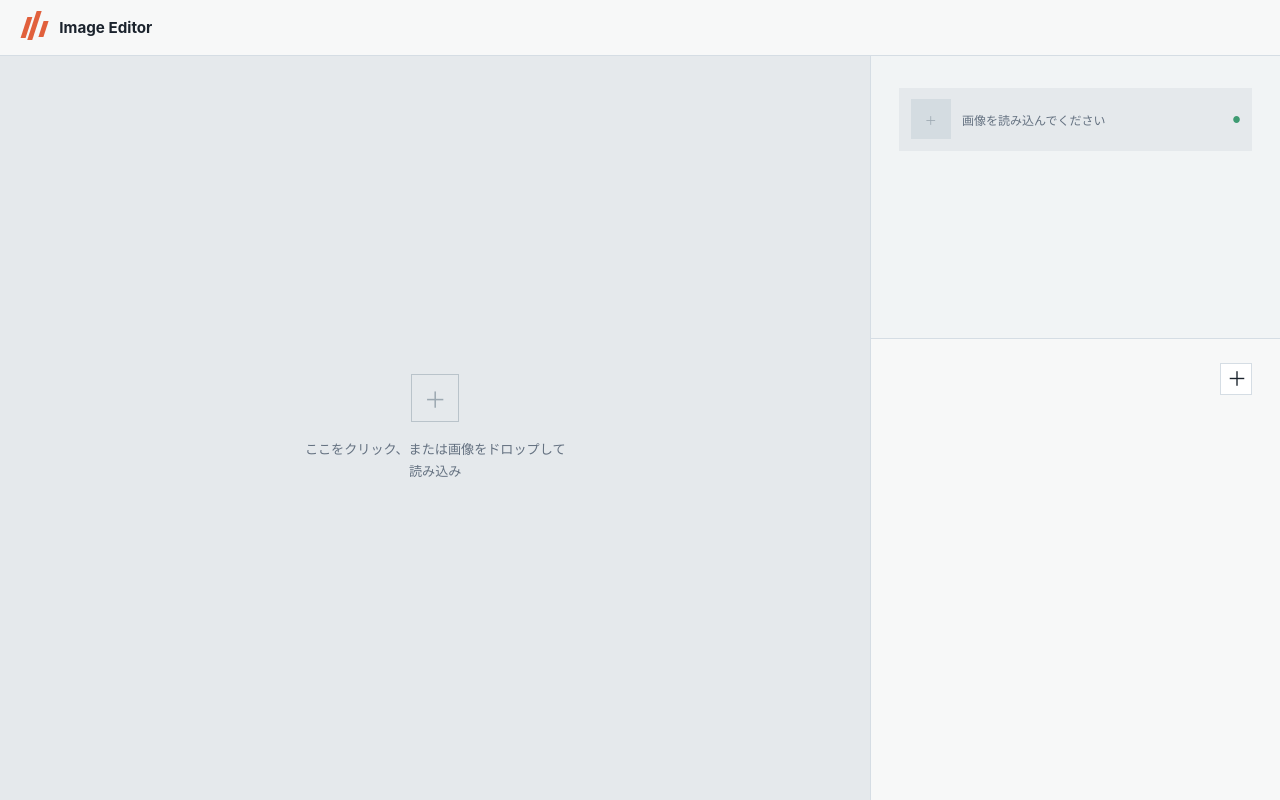
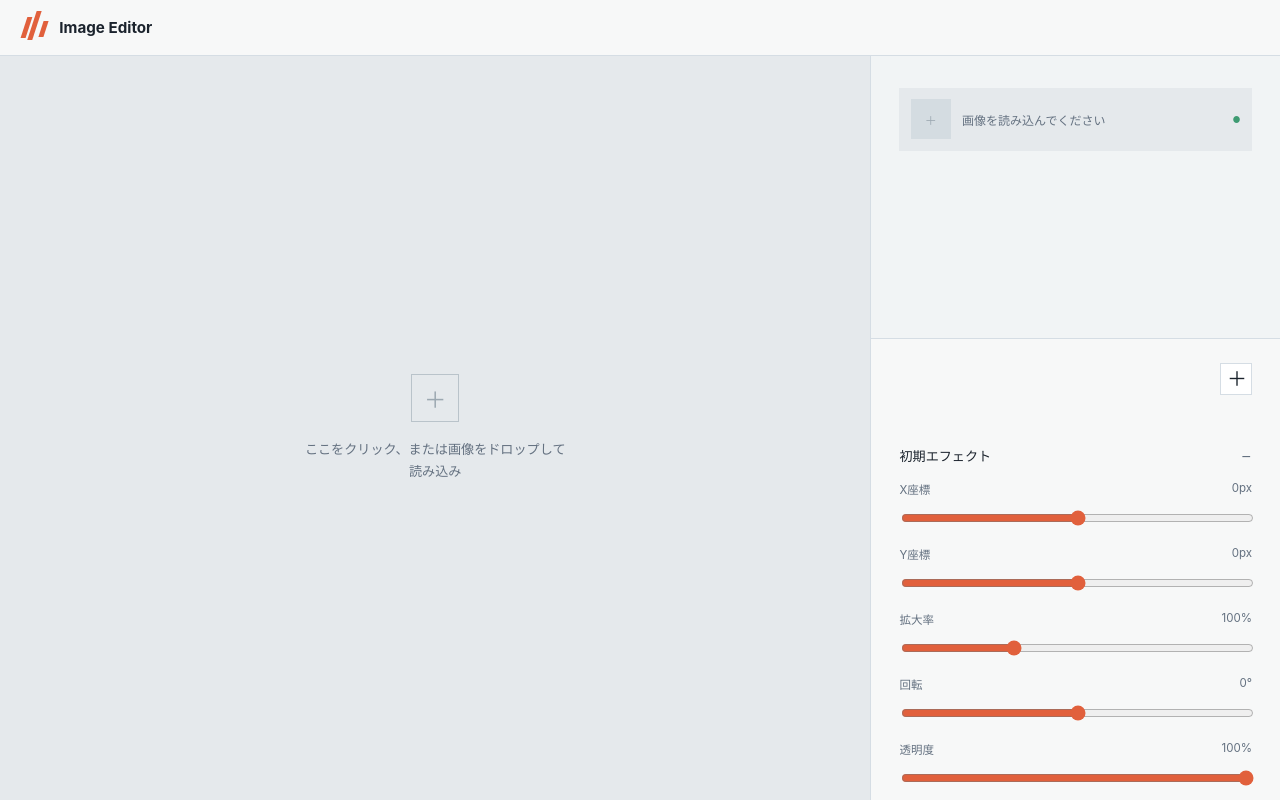
Before and after one commit to ak-2302/image_editor, a React (Vite) app: page / in a window 1280 px wide. Built offline with nearby package versions, Linux system fonts and the light colour scheme.

Commit message:
[AI] 初期エフェクトのレイヤー設定を追加

```diff
--- a/src/App.tsx
+++ b/src/App.tsx
@@ -1,5 +1,7 @@
 import { useRef, useState, type ChangeEvent, type DragEvent } from 'react'
 import './App.css'
+import InitialEffectsAccordion from './components/initial-effects/InitialEffectsAccordion'
+import type { InitialEffectKey, InitialEffectValues } from './components/initial-effects/effectTypes'
 
 type EffectName = 'brightness' | 'contrast' | 'grayscale' | 'sepia'
 const effectDefinitions: Array<{ name: EffectName; label: string; min: number; max: number; initial: number }> = [
@@ -20,6 +22,8 @@ function App() {
   const [sepia, setSepia] = useState(0)
   const [activeEffects, setActiveEffects] = useState<EffectName[]>([])
   const [expandedEffects, setExpandedEffects] = useState<EffectName[]>([])
+  const [initialEffectsOpen, setInitialEffectsOpen] = useState(true)
+  const [initialEffects, setInitialEffects] = useState<InitialEffectValues>({ x: 0, y: 0, scale: 100, rotation: 0, opacity: 100 })
   const [showEffectMenu, setShowEffectMenu] = useState(false)
 
   const loadFile = (file?: File) => {
@@ -38,6 +42,8 @@ function App() {
   }
   const effectValues: Record<EffectName, number> = { brightness, contrast, grayscale, sepia }
   const filter = `brightness(${brightness}%) contrast(${contrast}%) grayscale(${grayscale}%) sepia(${sepia}%)`
+  const imageTransform = `translate(${initialEffects.x}px, ${initialEffects.y}px) scale(${initialEffects.scale / 100}) rotate(${initialEffects.rotation}deg)`
+  const handleInitialEffectChange = (key: InitialEffectKey, value: number) => setInitialEffects((current) => ({ ...current, [key]: value }))
 
   return (
     <main className="editor_app">
@@ -45,7 +51,7 @@ function App() {
       <div className="editor_layout">
         <section className="canvas_panel" aria-label="編集キャンバス">
           <div className={`canvas_empty${isDragging ? ' is_dragging' : ''}`} onClick={() => !imageUrl && fileInputRef.current?.click()} onKeyDown={(event) => { if (!imageUrl && (event.key === 'Enter' || event.key === ' ')) fileInputRef.current?.click() }} onDragEnter={(event) => { event.preventDefault(); setIsDragging(true) }} onDragOver={(event) => event.preventDefault()} onDragLeave={() => setIsDragging(false)} onDrop={handleDrop} role={imageUrl ? undefined : 'button'} tabIndex={imageUrl ? undefined : 0}>
-            {imageUrl ? <img className="canvas_image" src={imageUrl} alt="編集キャンバスの画像" style={{ filter }} /> : <><span className="empty_cross" aria-hidden="true">＋</span><p>ここをクリック、または画像をドロップして読み込み</p></>}
+            {imageUrl ? <img className="canvas_image" src={imageUrl} alt="編集キャンバスの画像" style={{ filter, transform: imageTransform, opacity: initialEffects.opacity / 100 }} /> : <><span className="empty_cross" aria-hidden="true">＋</span><p>ここをクリック、または画像をドロップして読み込み</p></>}
             <input ref={fileInputRef} type="file" accept="image/jpeg,image/png,image/webp" onChange={handleFileChange} hidden />
           </div>
         </section>
@@ -55,7 +61,7 @@ function App() {
           </section>
           <section className="effects_section" aria-label="エフェクト設定">
           <div className="effects_toolbar"><button type="button" className="add_effect_button" aria-label="エフェクトを追加" aria-expanded={showEffectMenu} onClick={() => setShowEffectMenu((visible) => !visible)}>＋</button>{showEffectMenu && <div className="effect_menu">{effectDefinitions.filter(({ name }) => !activeEffects.includes(name)).map(({ name, label }) => <button type="button" key={name} onClick={() => { setActiveEffects((effects) => [...effects, name]); setExpandedEffects((effects) => [...effects, name]); setShowEffectMenu(false) }}>{label}</button>)}</div>}</div>
-          <div className="effect_controls">{activeEffects.map((name) => { const definition = effectDefinitions.find((effect) => effect.name === name)!; const isExpanded = expandedEffects.includes(name); return <div className={`effect_accordion${isExpanded ? ' is_open' : ''}`} key={name}><button type="button" className="effect_accordion_trigger" aria-expanded={isExpanded} onClick={() => setExpandedEffects((effects) => isExpanded ? effects.filter((effect) => effect !== name) : [...effects, name])}><b>{definition.label}</b><span>{isExpanded ? '−' : '＋'}</span></button>{isExpanded && <label className="range_control"><span><span>強度</span><output>{effectValues[name]}%</output></span><input type="range" min={definition.min} max={definition.max} value={effectValues[name]} onChange={(event) => updateEffect(name, Number(event.target.value))} /></label>}</div> })}</div>
+          <div className="effect_controls"><InitialEffectsAccordion values={initialEffects} isOpen={initialEffectsOpen} onToggle={() => setInitialEffectsOpen((open) => !open)} onChange={handleInitialEffectChange} />{activeEffects.map((name) => { const definition = effectDefinitions.find((effect) => effect.name === name)!; const isExpanded = expandedEffects.includes(name); return <div className={`effect_accordion${isExpanded ? ' is_open' : ''}`} key={name}><button type="button" className="effect_accordion_trigger" aria-expanded={isExpanded} onClick={() => setExpandedEffects((effects) => isExpanded ? effects.filter((effect) => effect !== name) : [...effects, name])}><b>{definition.label}</b><span>{isExpanded ? '−' : '＋'}</span></button>{isExpanded && <label className="range_control"><span><span>強度</span><output>{effectValues[name]}%</output></span><input type="range" min={definition.min} max={definition.max} value={effectValues[name]} onChange={(event) => updateEffect(name, Number(event.target.value))} /></label>}</div> })}</div>
           {imageUrl && <div className="image_actions"><span title={fileName ?? undefined}>{fileName}</span><button type="button" className="text_button" onClick={clearImage}>画像を取り除く</button></div>}
           </section>
         </aside>
--- /dev/null
+++ b/src/components/initial-effects/InitialEffectsAccordion.tsx
@@ -0,0 +1,21 @@
+import { initialEffectFields, type InitialEffectKey, type InitialEffectValues } from './effectTypes'
+
+type InitialEffectsAccordionProps = {
+  values: InitialEffectValues
+  isOpen: boolean
+  onToggle: () => void
+  onChange: (key: InitialEffectKey, value: number) => void
+}
+
+function InitialEffectsAccordion({ values, isOpen, onToggle, onChange }: InitialEffectsAccordionProps) {
+  return (
+    <div className={`effect_accordion${isOpen ? ' is_open' : ''}`}>
+      <button type="button" className="effect_accordion_trigger" aria-expanded={isOpen} onClick={onToggle}>
+        <b>初期エフェクト</b><span>{isOpen ? '−' : '＋'}</span>
+      </button>
+      {isOpen && <div className="initial_effect_fields">{initialEffectFields.map(({ key, label, min, max, unit }) => <label className="range_control" key={key}><span><span>{label}</span><output>{values[key]}{unit}</output></span><input type="range" min={min} max={max} value={values[key]} onChange={(event) => onChange(key, Number(event.target.value))} /></label>)}</div>}
+    </div>
+  )
+}
+
+export default InitialEffectsAccordion
--- /dev/null
+++ b/src/components/initial-effects/effectTypes.ts
@@ -0,0 +1,23 @@
+export type InitialEffectValues = {
+  x: number
+  y: number
+  scale: number
+  rotation: number
+  opacity: number
+}
+
+export type InitialEffectKey = keyof InitialEffectValues
+
+export const initialEffectFields: Array<{
+  key: InitialEffectKey
+  label: string
+  min: number
+  max: number
+  unit: string
+}> = [
+  { key: 'x', label: 'X座標', min: -1000, max: 1000, unit: 'px' },
+  { key: 'y', label: 'Y座標', min: -1000, max: 1000, unit: 'px' },
+  { key: 'scale', label: '拡大率', min: 10, max: 300, unit: '%' },
+  { key: 'rotation', label: '回転', min: -180, max: 180, unit: '°' },
+  { key: 'opacity', label: '透明度', min: 0, max: 100, unit: '%' },
+]
```
